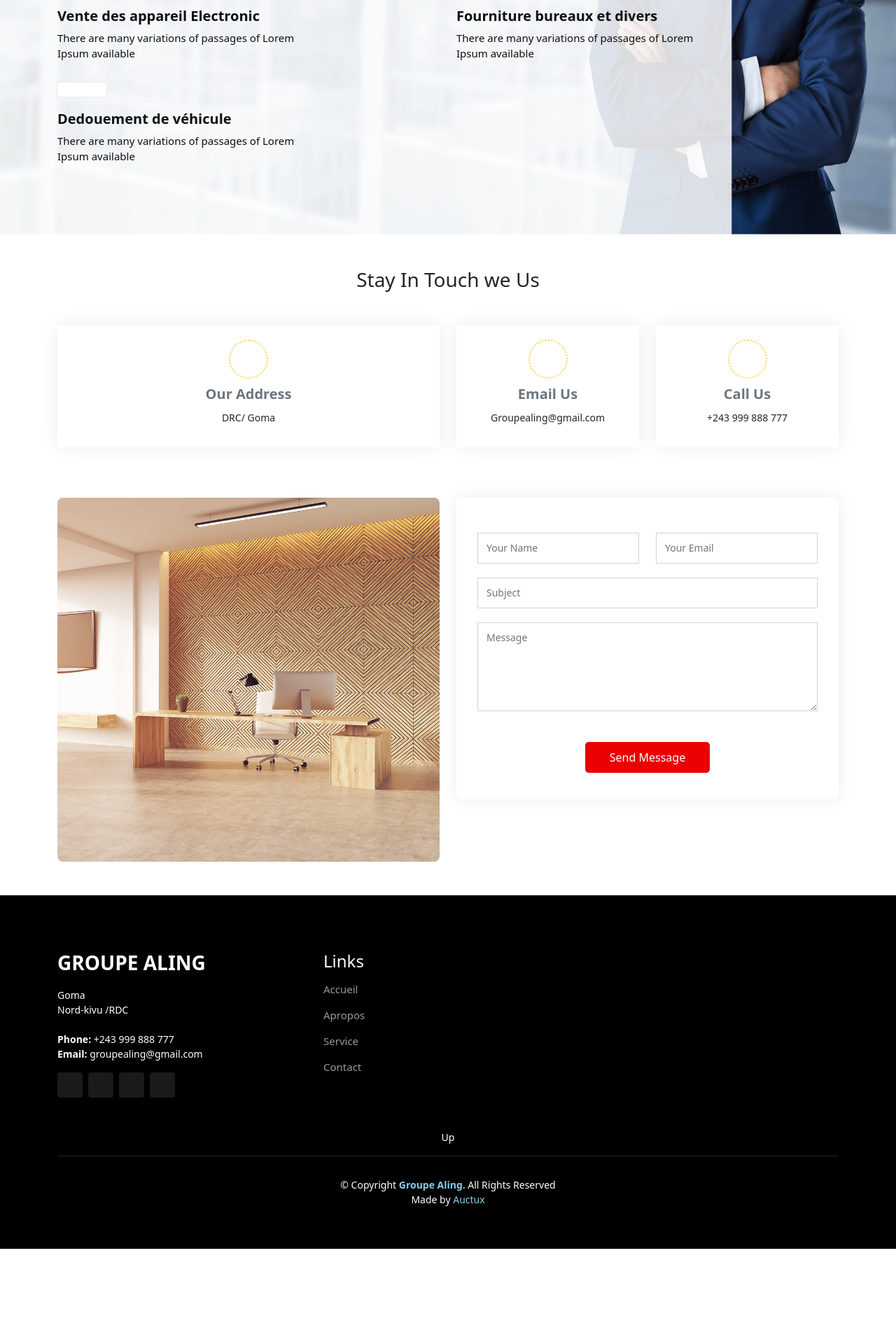
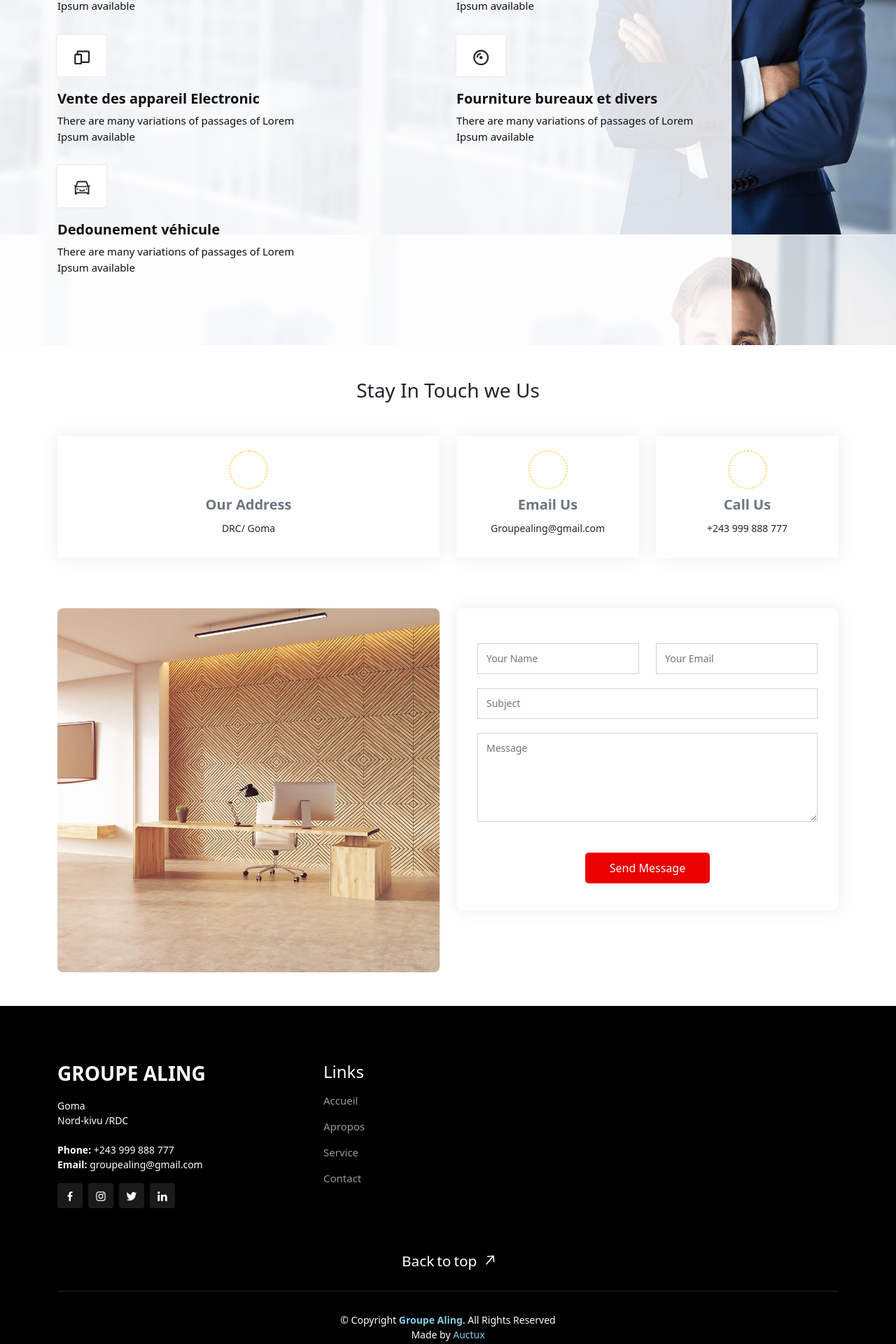
Before and after one commit to arnoldkajibwami/aling, a React (Create React App) app: page / in a window 1280 px wide. Shown: the part 1680-3600 px from the top of the page at 70% size. Before the commit the page ends 3464 px from the top, so only its background shows below. Built offline with nearby package versions, Linux system fonts and the light colour scheme.

Commit message:
icons changed

```diff
--- a/package.json
+++ b/package.json
@@ -2,7 +2,6 @@
   "name": "reactlearn",
   "version": "0.1.0",
   "private": true,
-
   "dependencies": {
     "@testing-library/jest-dom": "^5.16.5",
     "@testing-library/react": "^13.4.0",
@@ -13,6 +12,7 @@
     "react-bootstrap": "^2.7.3",
     "react-bootstrap-icons": "^1.10.3",
     "react-dom": "^18.2.0",
+    "react-icons": "^4.10.1",
     "react-router-dom": "^6.10.0",
     "react-scripts": "5.0.1",
     "web-vitals": "^2.1.4"
--- a/src/App.css
+++ b/src/App.css
@@ -24,7 +24,7 @@ img {
   outline: 0;
 }
 
-.hidenav{
+.hidenav {
   display: none;
 }
 
@@ -183,14 +183,17 @@ button {
   /*background-color: rgba(0, 0, 0, 0.6);  */
   background-color: transparent !important;
 }
-.HomePage{
+
+.HomePage {
   font-size: 22px;
   text-decoration: none;
   color: #0f0f0f;
 }
-.HomePage:hover{
-  color:#0f0f0f;
+
+.HomePage:hover {
+  color: #0f0f0f;
 }
+
 .navbar-expand-lg .navbar-nav .nav-link {
   padding-right: 15px;
   padding-left: 15px;
@@ -199,7 +202,8 @@ button {
   text-transform: capitalize;
 
 }
-.nav-links{
+
+.nav-links {
 
   font-size: 15px !important;
   text-transform: capitalize;
@@ -568,7 +572,7 @@ button {
   text-decoration: none;
 }
 
-.Madename:hover{
+.Madename:hover {
   color: skyblue;
 }
 
@@ -586,7 +590,7 @@ button {
   transform-origin: center left;
 }
 
-.navbar-toggler-icon{
+.navbar-toggler-icon {
   background-color: white !important;
   height: 25px !important;
   width: 25px !important;
@@ -696,9 +700,10 @@ button {
   position: relative;
 }
 
-.gototeam:hover{
+.gototeam:hover {
   cursor: pointer;
 }
+
 @media (max-width: 1024px) {
   .team .member .member-img {
     margin: 0 60px;
@@ -766,7 +771,7 @@ button {
 
 .breadcrumbHome:hover {
   cursor: pointer;
-  color:white;
+  color: white;
 }
 
 .pageli {
@@ -811,7 +816,7 @@ button {
   background: rgb(0, 0, 0);
 }
 
-.contactBtn{
+.contactBtn {
   width: auto;
   height: auto;
 }
@@ -838,7 +843,8 @@ button {
   -webkit-transition: all 0.5s;
   transition: all 0.5s;
 }
-.contactBtn:hover{
+
+.contactBtn:hover {
   color: black !important;
 }
 
@@ -852,9 +858,11 @@ button {
     max-width: 45%;
     left: -7%;
   }
-  .banner_taital{
+
+  .banner_taital {
     font-size: 25px;
   }
+
   .banner_text {
     font-size: 14px;
   }
@@ -865,14 +873,17 @@ button {
     max-width: 50%;
     left: -10%;
   }
-  .banner_taital{
+
+  .banner_taital {
     font-size: 25px;
   }
+
   .banner_text {
     font-size: 14px;
   }
-  .homebg{
-    height:50vh;
+
+  .homebg {
+    height: 50vh;
   }
 }
 
@@ -881,18 +892,23 @@ button {
     max-width: 100%;
     left: 0%;
   }
-  .btn_main{
+
+  .btn_main {
     justify-content: center;
   }
-  .banner_taital{
+
+  .banner_taital {
     font-size: 25px;
   }
+
   .banner_text {
     font-size: 14px;
   }
-  .homebg{
-    height:50vh;
+
+  .homebg {
+    height: 50vh;
   }
+
   .navbar-collapse {
     height: 100vh;
     width: 100%;
@@ -908,38 +924,44 @@ button {
     padding: 0px !important;
     text-align: center;
   }
-  .me-auto{
+
+  .me-auto {
     margin-top: 60px;
     color: white !important;
   }
-  .navbar-toggler{
+
+  .navbar-toggler {
     z-index: 26;
   }
 }
+
 @media (max-width: 500px) {
-  .navbar-collapse{
+  .navbar-collapse {
     height: 100vh;
     width: 150%;
     position: absolute;
     transform: translateY(450px) translateX(-10px);
     z-index: 25;
   }
-  .nav-link{
+
+  .nav-link {
     transform: translate(-100px);
   }
 }
 
-.carousel-control-prev{
-  display: none  !important;
+.carousel-control-prev {
+  display: none !important;
 }
 
-.carousel-control-next{
-  display: none  !important;
+.carousel-control-next {
+  display: none !important;
 }
-.backtotop{
+
+.backtotop {
   cursor: pointer;
 }
-.backtotop:hover{
+
+.backtotop:hover {
   transform: scale(1.2rem);
 }
 
@@ -955,13 +977,15 @@ button {
   background-repeat: no-repeat;
 }
 
-.HomeLink{
+.HomeLink {
   color: white;
   text-decoration: none !important;
 }
-.HomeLink:hover{
+
+.HomeLink:hover {
   color: white;
 }
+
 .DescriptionAll {
   transform: translateY(-60px);
 }
@@ -976,14 +1000,111 @@ button {
   width: 100%;
   z-index: 10;
 }
-.boxsservice{
+
+.boxsservice {
   flex-direction: row;
   justify-content: space-between;
   flex-wrap: wrap;
 }
-.boxsservice img{
+
+.boxsservice img {
   height: 40vh;
 }
-.boxsservice article{
+
+.boxsservice article {
   width: 40%;
 }
+
+.icon_1 i {
+  font-size: 3.3vh;
+}
+
+.buttonfooter {
+  width: 140px;
+  height: 56px;
+  overflow: hidden;
+  border: none;
+  color: #fff;
+  background: none;
+  position: relative;
+  padding-bottom: 2em;
+}
+
+.buttonfooter>div,
+.buttonfooter>svg {
+  position: absolute;
+  width: 100%;
+  height: 100%;
+  display: flex;
+}
+
+.buttonfooter:before {
+  content: "";
+  position: absolute;
+  height: 2px;
+  bottom: 0;
+  left: 0;
+  width: 100%;
+  transform: scaleX(0);
+  transform-origin: bottom right;
+  background: currentColor;
+  transition: transform 0.25s ease-out;
+}
+
+.buttonfooter:hover:before {
+  transform: scaleX(1);
+  transform-origin: bottom left;
+}
+
+.buttonfooter .clone>*,
+.buttonfooter .text>* {
+  opacity: 1;
+  font-size: 1.3rem;
+  transition: 0.2s;
+  margin-left: 4px;
+}
+
+.buttonfooter .clone>* {
+  transform: translateY(60px);
+}
+
+.buttonfooter:hover .clone>* {
+  opacity: 1;
+  transform: translateY(0px);
+  transition: all 0.2s cubic-bezier(0.215, 0.61, 0.355, 1) 0s;
+}
+
+.buttonfooter:hover .text>* {
+  opacity: 1;
+  transform: translateY(-60px);
+  transition: all 0.2s cubic-bezier(0.215, 0.61, 0.355, 1) 0s;
+}
+
+.buttonfooter:hover .clone> :nth-child(1) {
+  transition-delay: 0.15s;
+}
+
+.buttonfooter:hover .clone> :nth-child(2) {
+  transition-delay: 0.2s;
+}
+
+.buttonfooter:hover .clone> :nth-child(3) {
+  transition-delay: 0.25s;
+}
+
+.buttonfooter:hover .clone> :nth-child(4) {
+  transition-delay: 0.3s;
+}
+
+/* icon style and hover */
+.buttonfooter svg {
+  width: 20px;
+  right: 0;
+  top: 50%;
+  transform: translateY(-50%) rotate(-50deg);
+  transition: 0.2s ease-out;
+}
+
+.buttonfooter:hover svg {
+  transform: translateY(-50%) rotate(-90deg);
+}
--- a/src/App/Footer.js
+++ b/src/App/Footer.js
@@ -1,5 +1,9 @@
 import React from "react";
 import { Link, useNavigate } from "react-router-dom";
+import { BiLogoInstagram } from "react-icons/bi"
+import { BiLogoFacebook } from "react-icons/bi"
+import { BiLogoTwitter } from "react-icons/bi"
+import { BiLogoLinkedin } from "react-icons/bi"
 
 export default function Footer() {
     const navigate = useNavigate()
@@ -26,20 +30,20 @@ export default function Footer() {
                                         <strong>Email:</strong> groupealing@gmail.com<br />
                                     </p>
                                     <div className="social-links d-flex mt-3">
-                                        <Link href="#" className="d-flex align-items-center justify-content-center"><i className="bi bi-twitter"></i></Link>
-                                        <Link href="#" className="d-flex align-items-center justify-content-center"><i className="bi bi-facebook"></i></Link>
-                                        <Link href="#" className="d-flex align-items-center justify-content-center"><i className="bi bi-instagram"></i></Link>
-                                        <Link href="#" className="d-flex align-items-center justify-content-center"><i className="bi bi-linkedin"></i></Link>
+                                        <Link to="/home" className="d-flex align-items-center justify-content-center"><i><BiLogoFacebook/></i></Link>
+                                        <Link to="/home" className="d-flex align-items-center justify-content-center"><i><BiLogoInstagram/></i></Link>
+                                        <Link to="/home" className="d-flex align-items-center justify-content-center"><i><BiLogoTwitter/></i></Link>
+                                        <Link to="/home" className="d-flex align-items-center justify-content-center"><i><BiLogoLinkedin/></i></Link>
                                     </div>
                                 </div>
                             </div>
                             <div className="col-lg-2 col-md-3 footer-links">
                                 <h4>Links</h4>
                                 <ul>
-                                    <li><Link to="/home " className="nav-links"> Accueil</Link></li>
-                                    <li><Link to="/about " className="nav-links"> Apropos</Link></li>
-                                    <li><Link to="/service " className="nav-links"> Service</Link></li>
-                                    <li><Link to="/contact " className="nav-links"> Contact</Link></li>
+                                    <li><Link to="/home "  onClick={BackToTOP} className="nav-links"> Accueil</Link></li>
+                                    <li><Link to="/about "  onClick={BackToTOP} className="nav-links"> Apropos</Link></li>
+                                    <li><Link to="/service "  onClick={BackToTOP} className="nav-links"> Service</Link></li>
+                                    <li><Link to="/contact "  onClick={BackToTOP} className="nav-links"> Contact</Link></li>
                                 </ul>
                             </div>
                         </div>
@@ -47,7 +51,23 @@ export default function Footer() {
                 </div>
                 <div className="footer-legal text-center position-relative">
                     <div className="container">
-                        <div onClick={BackToTOP} className="m-3 backtotop">Up</div>
+                    <div onClick={BackToTOP} className="m-3 backtotop">
+                            <button className="buttonfooter">
+                                <div class="text">
+                                    <span>Back</span>
+                                    <span>to</span>
+                                    <span>top</span>
+                                </div>
+                                <div class="clone">
+                                    <span>Back</span>
+                                    <span>to</span>
+                                    <span>top</span>
+                                </div>
+                                <svg width="20px" xmlns="http://www.w3.org/2000/svg" class="h-6 w-6" fill="none" viewBox="0 0 24 24" stroke="currentColor" stroke-width="2">
+                                    <path stroke-linecap="round" stroke-linejoin="round" d="M14 5l7 7m0 0l-7 7m7-7H3"></path>
+                                </svg>
+                            </button>
+                        </div>
                         <div className="copyright">
                             &copy; Copyright <strong><span><Link to="www.gaps.netlify.app" className="Madename">Groupe Aling</Link></span></strong>. All Rights Reserved
                         </div>
--- a/src/App/ServiceContainer.js
+++ b/src/App/ServiceContainer.js
@@ -1,4 +1,13 @@
 import React from "react";
+
+import { MdOutlineAirplaneTicket } from "react-icons/md";
+import { BiAnalyse } from "react-icons/bi";
+import { BiCar } from "react-icons/bi";
+import { BiFastForward } from "react-icons/bi";
+import { BiDevices} from "react-icons/bi"
+import { BiAlbum} from "react-icons/bi"
+import { BiBus} from "react-icons/bi"
+import { AiOutlineCar} from "react-icons/ai"
 
 export default function serviceContainer() {
    return (
@@ -11,43 +20,58 @@ export default function serviceContainer() {
                   <div className="row">
                      <div className="col-lg-6">
                         <div className="icon_box">
-                           <div className="icon_1"><i className="bi bi-airplane" style={{ fontSize: 40 }}></i></div>
+                           <div className="icon_1">
+                              <i><MdOutlineAirplaneTicket/></i>
+                           </div>
                         </div>
                         <h4 className="selection_text">Vente de billet d'avion national et international</h4>
                         <p className="ipsum_text">There are many variations of passages of Lorem Ipsum available</p>
                         <div className="icon_box">
-                           <div className="icon_1"><i class="bi bi-airplane-engines"></i></div>
+                           <div className="icon_1">
+                              <i><BiBus/></i>
+                           </div>
                         </div>
                         <h4 className="selection_text">location des voitures et Bus</h4>
                         <p className="ipsum_text">There are many variations of passages of Lorem Ipsum available</p>
                      </div>
                      <div className="col-lg-6">
                         <div className="icon_box">
-                           <div className="icon_1"><i className="bi bi-clipboard2-data"></i></div>
+                           <div className="icon_1">
+                              <i><BiAnalyse/></i>
+                           </div>
                         </div>
                         <h4 className="selection_text">Research and Analytics</h4>
                         <p className="ipsum_text">There are many variations of passages of Lorem Ipsum available</p>
                         <div className="icon_box">
-                           <div className="icon_1"><i className="bi bi-clipboard2-data"></i></div>
+                           <div className="icon_1">
+                              {/* <i><BiFastForward/></i> */}
+                              <i><BiCar/></i>
+                           </div>
                         </div>
                         <h4 className="selection_text">commande de véhicule en ligne</h4>
                         <p className="ipsum_text">There are many variations of passages of Lorem Ipsum available</p>
                      </div>
                      <div className="col-lg-6">
                         <div className="icon_box">
-                           <div className="icon_1"><i className="bi bi-clipboard2-data"></i></div>
+                           <div className="icon_1">
+                                 <i><BiDevices/></i>
+                           </div>
                         </div>
                         <h4 className="selection_text">Vente des appareil Electronic</h4>
                         <p className="ipsum_text">There are many variations of passages of Lorem Ipsum available</p>
                         <div className="icon_box">
-                           <div className="icon_1"><i className="bi bi-clipboard2-data"></i></div>
+                           <div className="icon_1">
+                                    <i><AiOutlineCar/></i>
+                           </div>
                         </div>
-                        <h4 className="selection_text">Dedouement de véhicule</h4>
+                        <h4 className="selection_text">Dedounement  véhicule</h4>
                         <p className="ipsum_text">There are many variations of passages of Lorem Ipsum available</p>
                      </div>
                      <div className="col-lg-6">
                         <div className="icon_box">
-                           <div className="icon_1"><i className="bi bi-clipboard2-data"></i></div>
+                           <div className="icon_1">
+                                 <i><BiAlbum/></i>
+                           </div>
                         </div>
                         <h4 className="selection_text">Fourniture bureaux et divers</h4>
                         <p className="ipsum_text">There are many variations of passages of Lorem Ipsum available</p>
```
Also changed, not shown: 1 other file (tests, documents, lock files or other folders). Lines whose indentation alone changed are shown as unchanged.
